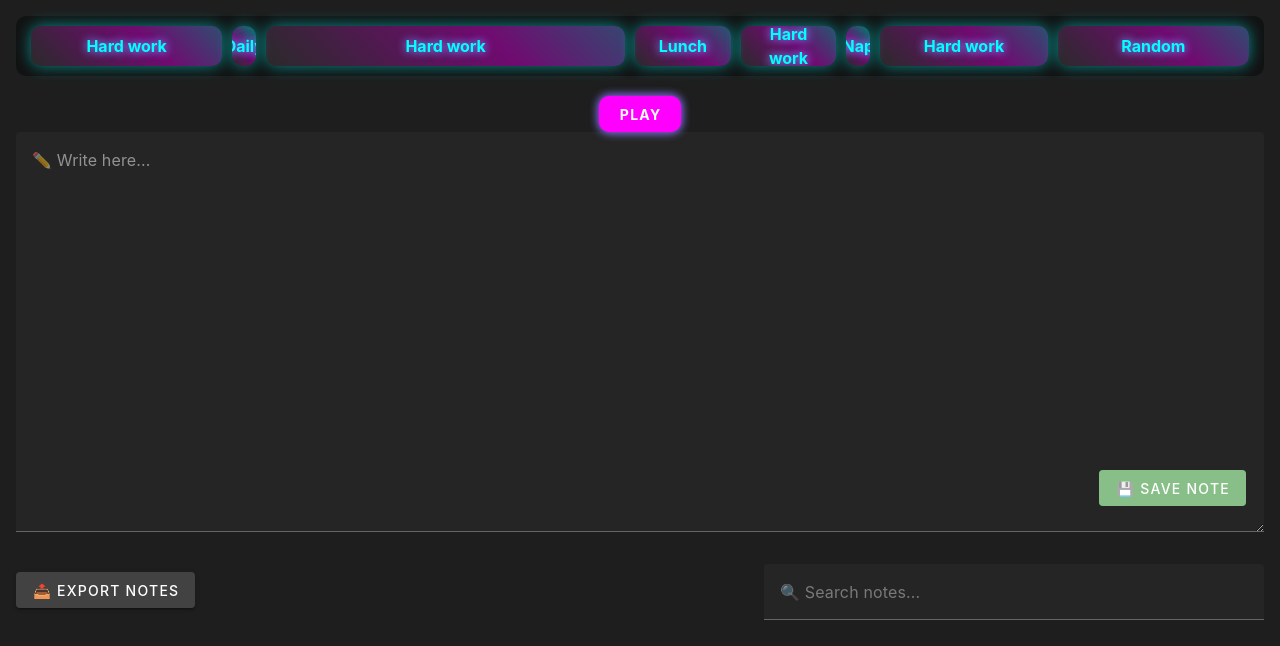
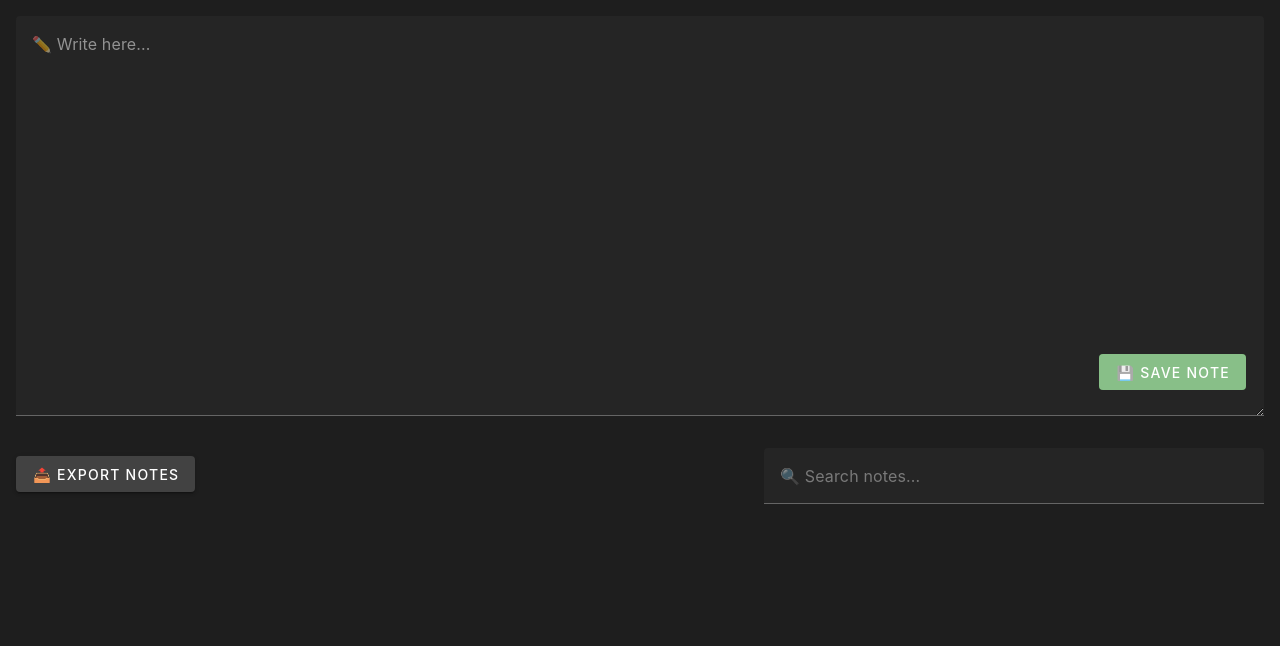
Before and after one commit to LucasJappert/online-notes, a Vue app: page / in a window 1280 px wide. Shown: the top 646 px of the page. Built offline with nearby package versions, Linux system fonts and the light colour scheme.

Commit message:
progress-work

```diff
--- a/src/router/index.ts
+++ b/src/router/index.ts
@@ -9,6 +9,11 @@ const routes: Array<any> = [
         name: "Notepad",
         path: "/",
         component: () => import("../views/MyNotepad.vue"),
+    },
+    {
+        name: "ProgressWork",
+        path: "/progress-work",
+        component: () => import("../views/ProgressWork.vue"),
     }
 ];
 
--- a/src/views/MyNotepad.vue
+++ b/src/views/MyNotepad.vue
@@ -1,6 +1,5 @@
 <template>
     <v-container fluid>
-        <ProgressWork />
         <v-row>
             <v-col cols="12" class="p-relative">
                 <v-textarea
@@ -68,11 +67,7 @@
 </template>
 
 <script>
-import ProgressWork from "../components/ProgressWork.vue";
 export default {
-    components: {
-        ProgressWork,
-    },
     data() {
         return {
             currentNote: "",
--- a/src/components/ProgressWork.vue
+++ b/src/views/ProgressWork.vue
@@ -3,26 +3,24 @@
         <!-- Barra de progreso -->
         <div class="timeline-bar">
             <div
-                v-for="segment in segments"
+                v-for="(segment, index) in segments"
                 :key="segment.title"
                 class="segment"
                 :style="segmentStyle(segment)"
-                :class="['segment', isCompletedSegment(segment) ? 'completed-segment' : '']"
+                :class="['segment', isCompletedSegment(segment) ? 'completed-segment' : 'current-segment']"
             >
                 <div v-if="isCurrentSegment(segment)" class="progress" :style="progressStyle(segment)"></div>
                 <span class="segment-title">{{ segment.title }}</span>
+
+                <span v-if="index == 0" class="range_from range">{{ segment.startTime }}</span>
+                <span class="range_to range">{{ segment.endTime }}</span>
             </div>
-        </div>
-
-        <!-- Botón PLAY -->
-        <div class="play-button-container">
-            <v-btn class="play-button" @click="startTimeline">Play</v-btn>
         </div>
     </div>
 </template>
 
 <script setup lang="ts">
-import { ref, computed, onBeforeUnmount, CSSProperties } from "vue";
+import { ref, computed, onBeforeUnmount, CSSProperties, onMounted } from "vue";
 
 interface Segment {
     title: string;
@@ -33,15 +31,17 @@ interface Segment {
 // Estado y variables
 const currentProgress = ref<number>(0);
 let intervalId: number | null = null;
+
+// const segments = ref<Segment[]>([{ title: "Work", startTime: "01:00", endTime: "08:00" }]);
 const segments = ref<Segment[]>([
-    { title: "Hard work", startTime: "06:00", endTime: "08:00" },
+    { title: "Work", startTime: "06:00", endTime: "08:00" },
     { title: "Daily", startTime: "08:00", endTime: "08:15" },
-    { title: "Hard work", startTime: "08:15", endTime: "12:00" },
-    { title: "Lunch", startTime: "12:00", endTime: "13:00" },
-    { title: "Hard work", startTime: "13:00", endTime: "14:00" },
+    { title: "Work", startTime: "08:15", endTime: "12:00" },
+    { title: "Launch", startTime: "12:00", endTime: "12:45" },
+    { title: "Work", startTime: "12:45", endTime: "14:00" },
     { title: "Nap", startTime: "14:00", endTime: "14:15" },
-    { title: "Hard work", startTime: "14:15", endTime: "16:00" },
-    { title: "Random", startTime: "16:00", endTime: "18:00" },
+    { title: "Work", startTime: "14:15", endTime: "16:00" },
+    { title: "Random time", startTime: "16:00", endTime: "20:00" },
 ]);
 
 const startTime = ref<string>("14:00");
@@ -120,6 +120,10 @@ const totalMinutes = computed(() => {
     return calculateMinutes(endTime.value) - calculateMinutes(startTime.value);
 });
 
+onMounted(() => {
+    startTimeline();
+});
+
 // Limpiar el intervalo al desmontar
 onBeforeUnmount(() => {
     if (intervalId !== null) {
@@ -128,7 +132,7 @@ onBeforeUnmount(() => {
 });
 </script>
 
-<style scoped>
+<style scoped lang="scss">
 .timeline-bar {
     display: flex;
     justify-content: space-between;
@@ -142,61 +146,76 @@ onBeforeUnmount(() => {
 .segment {
     background-color: #000000;
     font-weight: bold;
-    color: #ffffff; /* Texto blanco para buen contraste */
+    color: #ff00ffcc; /* Texto blanco para buen contraste */
     position: relative;
-    overflow: hidden;
     height: 40px;
     display: inline-block;
     background-color: #1c1c1c; /* Fondo aún más oscuro para los segmentos */
     border-radius: 10px; /* Bordes redondeados */
-    /* border: 2px solid rgba(0, 255, 255, 0.8); */
-    margin: auto 5px;
-    box-shadow: 0px 0px 10px rgba(0, 255, 255, 0.5); /* Efecto de resplandor en los segmentos */
-}
+    /* border: 2px solid #00ffffcc; */
+    margin: auto 10px;
+    box-shadow: 0px 0px 10px #ff00ffcc; /* Efecto de resplandor en los segmentos */
+    min-width: 50px;
+    width: 100%;
+    text-shadow: 0px 0px 10px #ff00ffcc; /* Efecto de sombra neón */
 
     .segment-title {
         position: absolute;
         left: 50%;
         top: 50%;
         transform: translate(-50%, -50%);
-    color: #00ffff; /* Celeste neón para los títulos */
         font-size: 16px;
         font-weight: bold;
-    text-shadow: 0px 0px 10px rgba(0, 255, 255, 0.8), 0px 0px 10px rgba(255, 0, 255, 0.8); /* Efecto de sombra neón */
         z-index: 1;
     }
+}
 .completed-segment {
-    background: linear-gradient(45deg, rgba(255, 255, 255, 0.1), rgba(255, 0, 255, 0.4), rgba(0, 255, 255, 0.4), rgba(255, 0, 255, 0.4)); /* Degradado neón */
-    background-size: 200% 100%;
+    background: linear-gradient(45deg, #ff00ff66, #00000090, #00000090, #00000090, #ff00ff66); /* Degradado neón */
+    background-size: 100% 100%;
     border-radius: 10px;
-    box-shadow: 0px 0px 15px rgba(0, 255, 255, 0.5); /* Resplandor neón */
+}
+.current-segment {
+    box-shadow: 0px 0px 10px #00ffffcc; /* Efecto de resplandor en los segmentos */
+    color: #00ffffcc; /* Texto blanco para buen contraste */
+    text-shadow: 0px 0px 10px #000000; /* Efecto de sombra neón */
+}
+.range {
+    position: absolute;
+    top: 100%;
+    transform: translateY(-50%) rotate(-90deg);
+    color: #00ffff;
+    width: 0px;
+    height: 0px;
+    display: block;
+}
+.range_from {
+    left: 0;
+    margin-left: -20px;
+}
+.range_to {
+    right: 0;
+    margin-right: 2px;
 }
 
 .progress {
     height: 100%;
     position: absolute;
     transition: width 1s ease;
-    background: linear-gradient(
-        45deg,
-        rgba(255, 255, 255, 0.1),
-        rgba(255, 0, 255, 0.4),
-        rgba(0, 255, 255, 0.4),
-        rgba(255, 0, 255, 0.4)
-    ); /* Degradado animado neón */
+    background: linear-gradient(45deg, #00ffff66, #00ffff66 25%, #ff00ff66 50%, #00ffff66 90%);
     background-size: 200% 100%; /* Tamaño del fondo */
     animation: slideBackground 3s linear infinite; /* Animación de diagonales */
     overflow: hidden;
     z-index: 0;
     border-radius: 10px;
-    box-shadow: 0px 0px 15px rgba(0, 255, 255, 0.5); /* Efecto de resplandor alrededor del progreso completado */
+    box-shadow: 0px 0px 15px #00ffff80; /* Efecto de resplandor alrededor del progreso completado */
 }
 
 @keyframes slideBackground {
     0% {
-        background-position: 200% 0;
+        background-position: 0% 50%;
     }
     100% {
-        background-position: -200% 0;
+        background-position: 200% 50%;
     }
 }
 
@@ -210,7 +229,7 @@ onBeforeUnmount(() => {
     color: #ffffff; /* Texto blanco */
     font-weight: bold;
     border-radius: 10px;
-    box-shadow: 0px 0px 10px rgba(255, 0, 255, 0.8), 0px 0px 10px rgba(0, 255, 255, 0.8); /* Efecto neón en el botón */
+    box-shadow: 0px 0px 10px #ff00ffcc, 0px 0px 10px #00ffffcc; /* Efecto neón en el botón */
     padding: 10px 20px;
     transition: transform 0.2s ease;
 }
```
Lines whose indentation alone changed are shown as unchanged.
